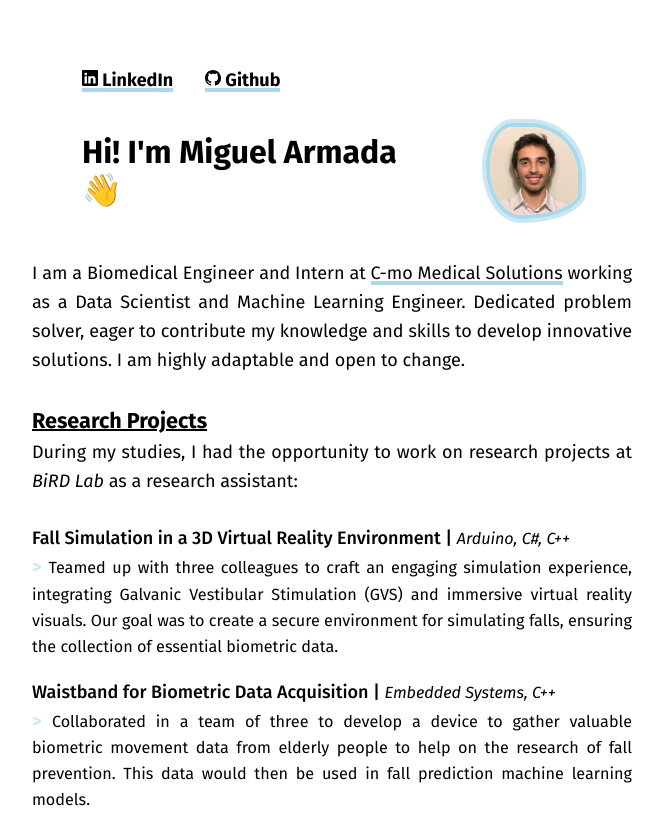
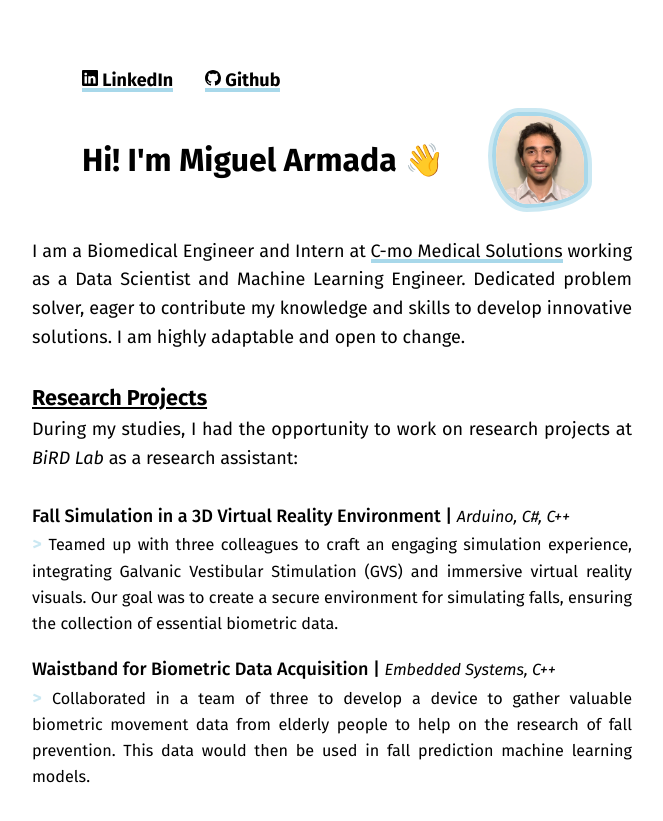
Before and after one commit to miguelarmada/miguelarmada.github.io, a plain HTML site: page index.html in a window 1280 px wide. Shown: the whole page, without its empty margins (308-971 px from the left). After the commit the page ends 800 px from the top, so only its background shows below. Drawn offline with Linux system fonts and the light colour scheme.

Commit message:
Prevent wrap of title and wave

```diff
--- a/index.html
+++ b/index.html
@@ -65,7 +65,9 @@
 			<div class="content-wrapper">
 				<div class="column-left column">
 					<div id="intro">
-						<h1>Hi! I'm Miguel Armada <span class="wave">👋</span></h1>
+						<h1 style="white-space: nowrap">
+							Hi! I'm Miguel Armada <span class="wave">👋</span>
+						</h1>
 						<img src="images/me.jpeg" alt="miguel armada" class="face" />
 					</div>
 
```
